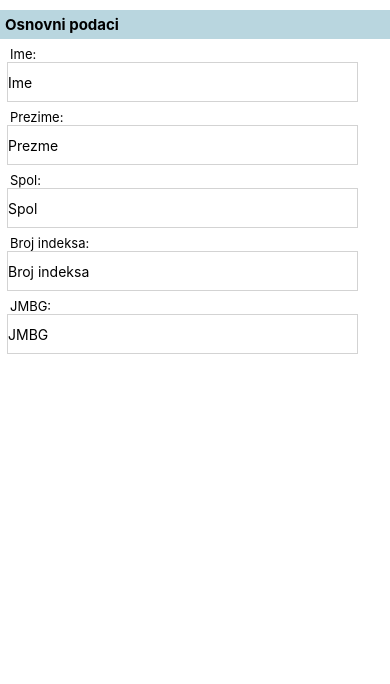
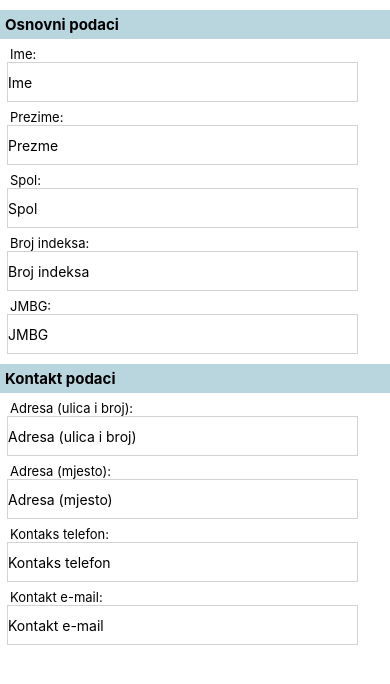
Before and after one commit to si-2019/SI-India-November-2019, a React Native app in the folder MobilnaAplikacija/: screen / in a window 390 px wide. Shown: the top 684 px of the page. Built offline with nearby package versions, Linux system fonts and the light colour scheme.

Commit message:
Dodani kontakt podaci o studentu unutar PodaciOStudentu fajla

```diff
--- a/MobilnaAplikacija/Komponente/PodaciOStudentu.js
+++ b/MobilnaAplikacija/Komponente/PodaciOStudentu.js
@@ -37,7 +37,31 @@ return (
         <TextInput style = {styles.input}
         placeholder = "JMBG"/>
     </View>
-
+    <View>
+        <Text style = {styles.podnaslov}>
+        Kontakt podaci
+        </Text>
+        <Text style = {styles.tekst1}>
+        Adresa (ulica i broj):
+        </Text>
+        <TextInput style = {styles.input}
+        placeholder = "Adresa (ulica i broj)"/>
+        <Text style = {styles.tekst1}>
+        Adresa (mjesto):
+        </Text>
+        <TextInput style = {styles.input}
+        placeholder = "Adresa (mjesto)"/>
+        <Text style = {styles.tekst1}>
+        Kontaks telefon:
+        </Text>
+        <TextInput style = {styles.input}
+        placeholder = "Kontaks telefon"/>
+        <Text style = {styles.tekst1}>
+        Kontakt e-mail:
+        </Text>
+        <TextInput style = {styles.input}
+        placeholder = "Kontakt e-mail"/>
+    </View>
  </ScrollView>
 );
 }
```
